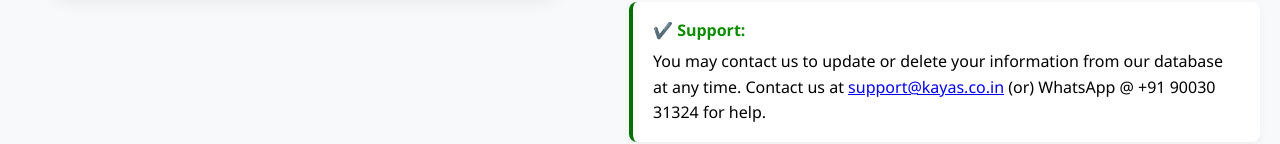
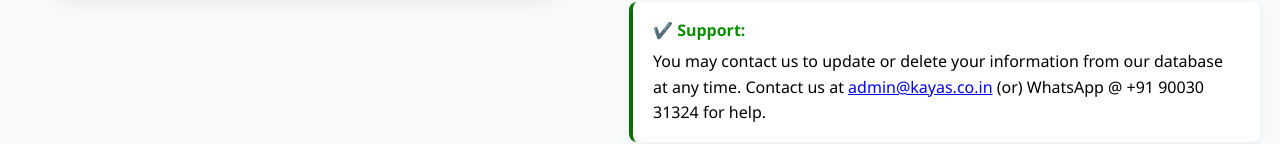
Before and after one commit to MKKabilan/Kayas, a plain HTML site: page Privacy.html in a window 1280 px wide. Shown: the part 681-825 px from the top of the page. Drawn offline with Linux system fonts and the light colour scheme.

Commit message:
Update Privacy.html

```diff
--- a/Privacy.html
+++ b/Privacy.html
@@ -93,7 +93,7 @@
         <li>
           <strong>✔️ Support:</strong>
         You may contact us to update or delete your information from our database at any time.
-          Contact us at <a href="mailto:admin@kayas.co.in">support@kayas.co.in</a> (or) WhatsApp @ +91 90030 31324 for help.
+          Contact us at <a href="mailto:admin@kayas.co.in">admin@kayas.co.in</a> (or) WhatsApp @ +91 90030 31324 for help.
         </li>
         <li>
             <strong style="color: red; font-weight: bold;">✔️ By using our website, you consent to our privacy policy.</strong>
@@ -180,4 +180,5 @@ natural products that promote overall well-being.</p>
   </a>
 </footer>
 </body>
+
 </html>
```
